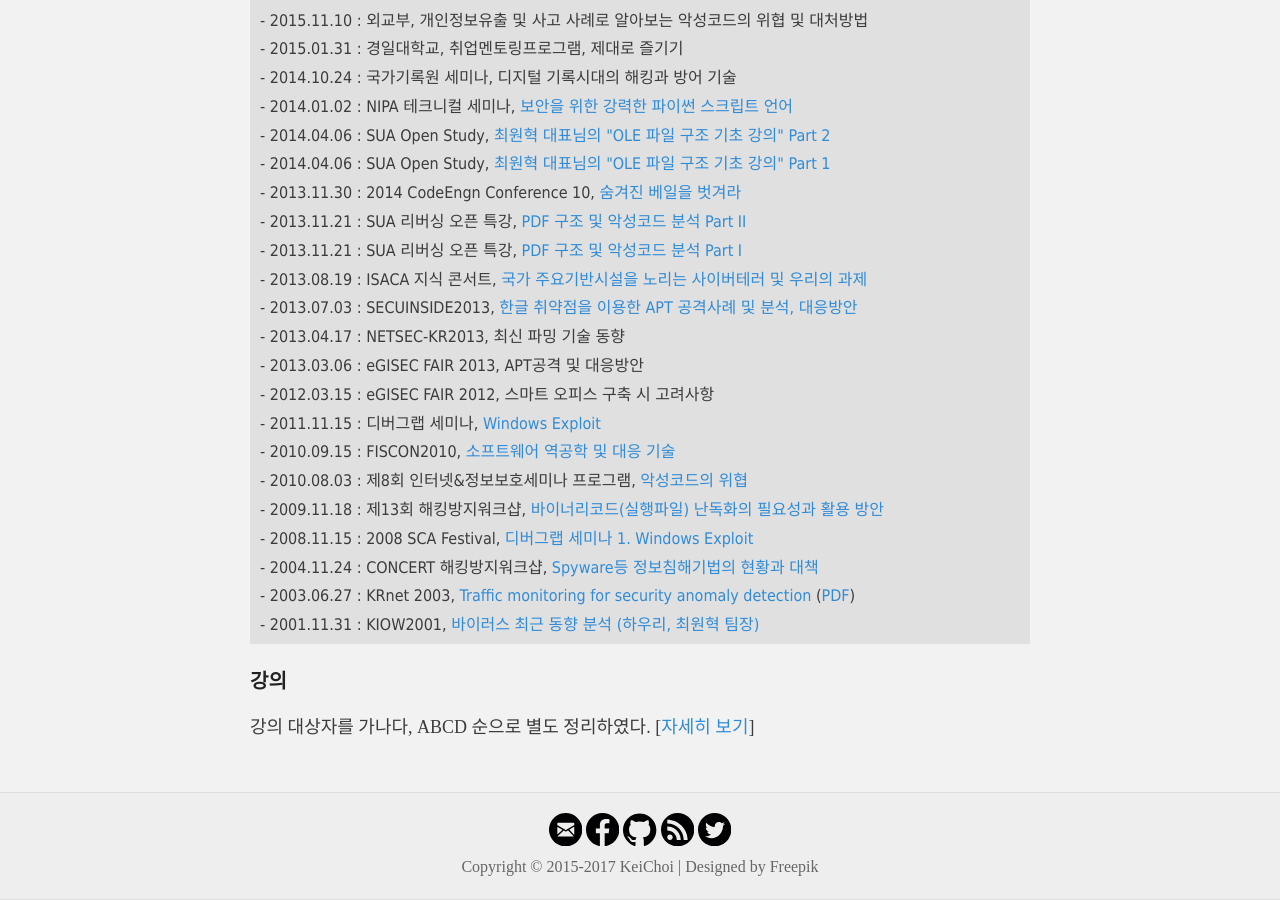
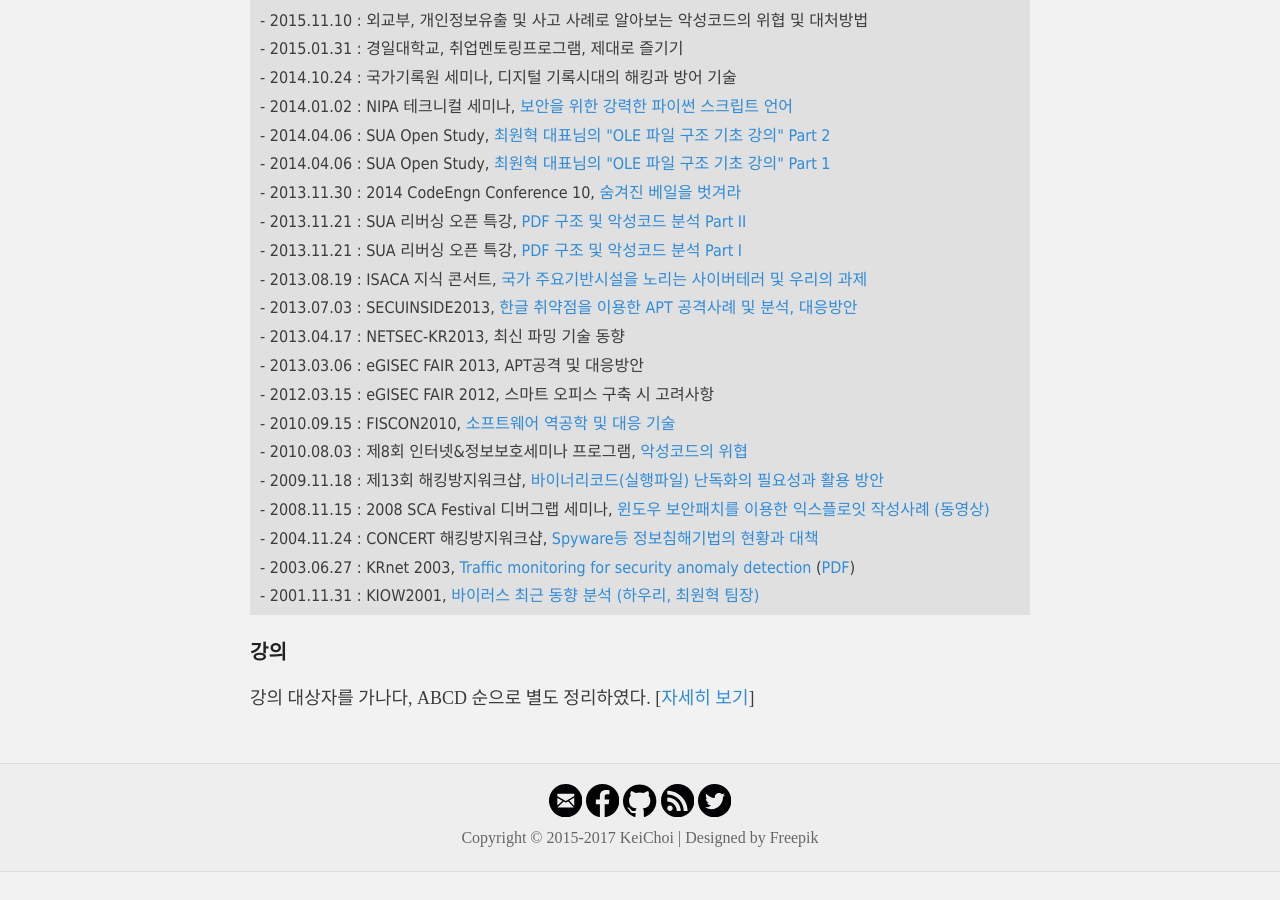
Before and after one commit to hanul93/hanul93.github.com, a Jekyll site: the page built from about.md, in a window 1280 px wide and 900 px high, scrolled down 3475 px. Built offline with Jekyll 4.4.1, drawn with Linux system fonts in a browser that asks for light colours; nearby versions of some CDN libraries; after the commit the page ends 4347 px from its top, so only the background shows below that.

Commit message:
데이터 중복 삭제

```diff
--- a/about.md
+++ b/about.md
@@ -139,11 +139,10 @@
 - 2013.04.17 : NETSEC-KR2013, 최신 파밍 기술 동향
 - 2013.03.06 : eGISEC FAIR 2013, APT공격 및 대응방안
 - 2012.03.15 : eGISEC FAIR 2012, 스마트 오피스 구축 시 고려사항
-- 2011.11.15 : 디버그랩 세미나, <a href="http://naggingmachine.tistory.com/421">Windows Exploit</a>
 - 2010.09.15 : FISCON2010, <a href="http://m.blog.naver.com/lugenzhe/90096455590">소프트웨어 역공학 및 대응 기술</a>
 - 2010.08.03 : 제8회 인터넷&정보보호세미나 프로그램, <a href="http://www.kisa.or.kr/popup/2010/002/program_detail.html">악성코드의 위협</a>
 - 2009.11.18 : 제13회 해킹방지워크샵, <a href="">바이너리코드(실행파일) 난독화의 필요성과 활용 방안</a>
-- 2008.11.15 : 2008 SCA Festival, <a href="http://seoz.egloos.com/1843088">디버그랩 세미나 1. Windows Exploit</a>
+- 2008.11.15 : 2008 SCA Festival 디버그랩 세미나, <a href="http://naggingmachine.tistory.com/421">윈도우 보안패치를 이용한 익스플로잇 작성사례 (동영상)</a>
 - 2004.11.24 : CONCERT 해킹방지워크샵, <a href="http://concert.or.kr/data/announ_view.php?wr_id=385&page=61">Spyware등 정보침해기법의 현황과 대책</a>
 - 2003.06.27 : KRnet 2003, <a href="http://www.krnet.or.kr/board/board.php?task=view&db=dprogram&no=787&page=9&search=%C3%D6%BF%F8%C7%F5&searchKey=&category=422&pageID=ID13249498101">Traffic monitoring for security anomaly detection</a> (<a href="http://www.krnet.or.kr/board/include/download.php?no=787&db=dprogram&fileno=2">PDF</a>)
 - 2001.11.31 : KIOW2001, <a href="http://www.netmanias.com/ko/post/elearning/1720">바이러스 최근 동향 분석 (하우리, 최원혁 팀장)</a>
```
